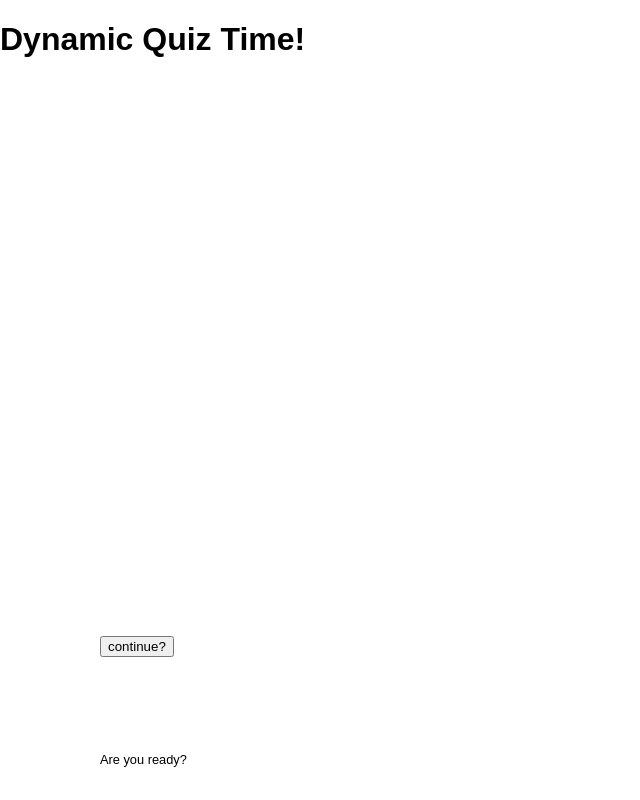
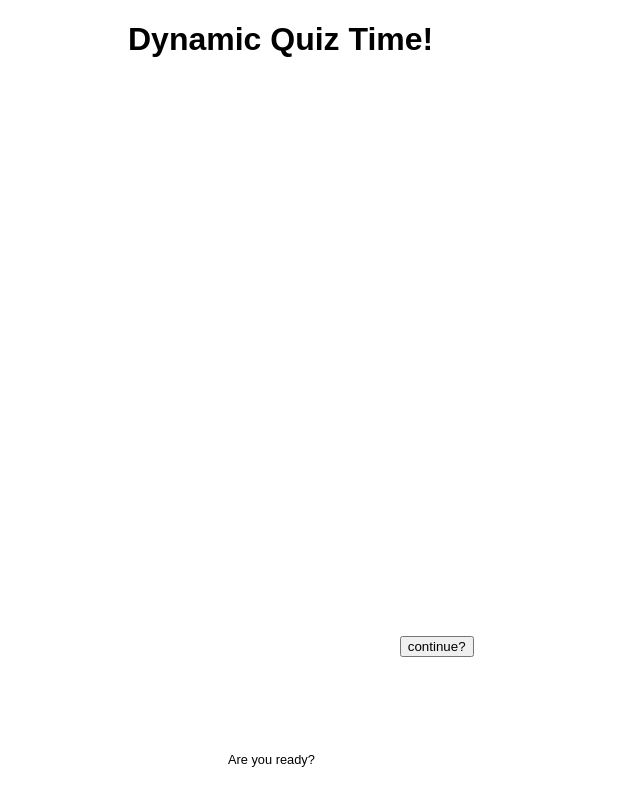
Before and after one commit to Ntropish/DynamicQuiz, a plain HTML site: page index.html in a window 1280 px wide. Shown: the whole page, without its empty margins (0-640 px from the left). Drawn offline with Linux system fonts and the light colour scheme.

Commit message:
Initial positioning done
Must complete more behavior before continuing to style

```diff
--- a/stylesheet.css
+++ b/stylesheet.css
@@ -9,9 +9,9 @@ h1 {
 #header {
     position: absolute;
     top: 0px;
-    left: 0px;
+    left: 10%;
     height: 15%;
-    width: 100%;
+    width: 90%;
 }
 
 #sub-heading {
@@ -25,9 +25,9 @@ h1 {
 #content {
     position: absolute;
     height: 80%;
-    width: 100%;
+    width: 90%;
     top: 20%;
-    left: 0px;
+    left: 10%;
 }
 #message {
     position: absolute;
@@ -49,13 +49,11 @@ h1 {
 
 #forward {
     position: absolute;
-    top: 0px;
-    left: 100px;
+    right: 0%;
 }
 #backward {
     position: absolute;
-    top: 0px;
-    left: 0px;
+    left: 0%;
 }
 
 .invisible {
```
